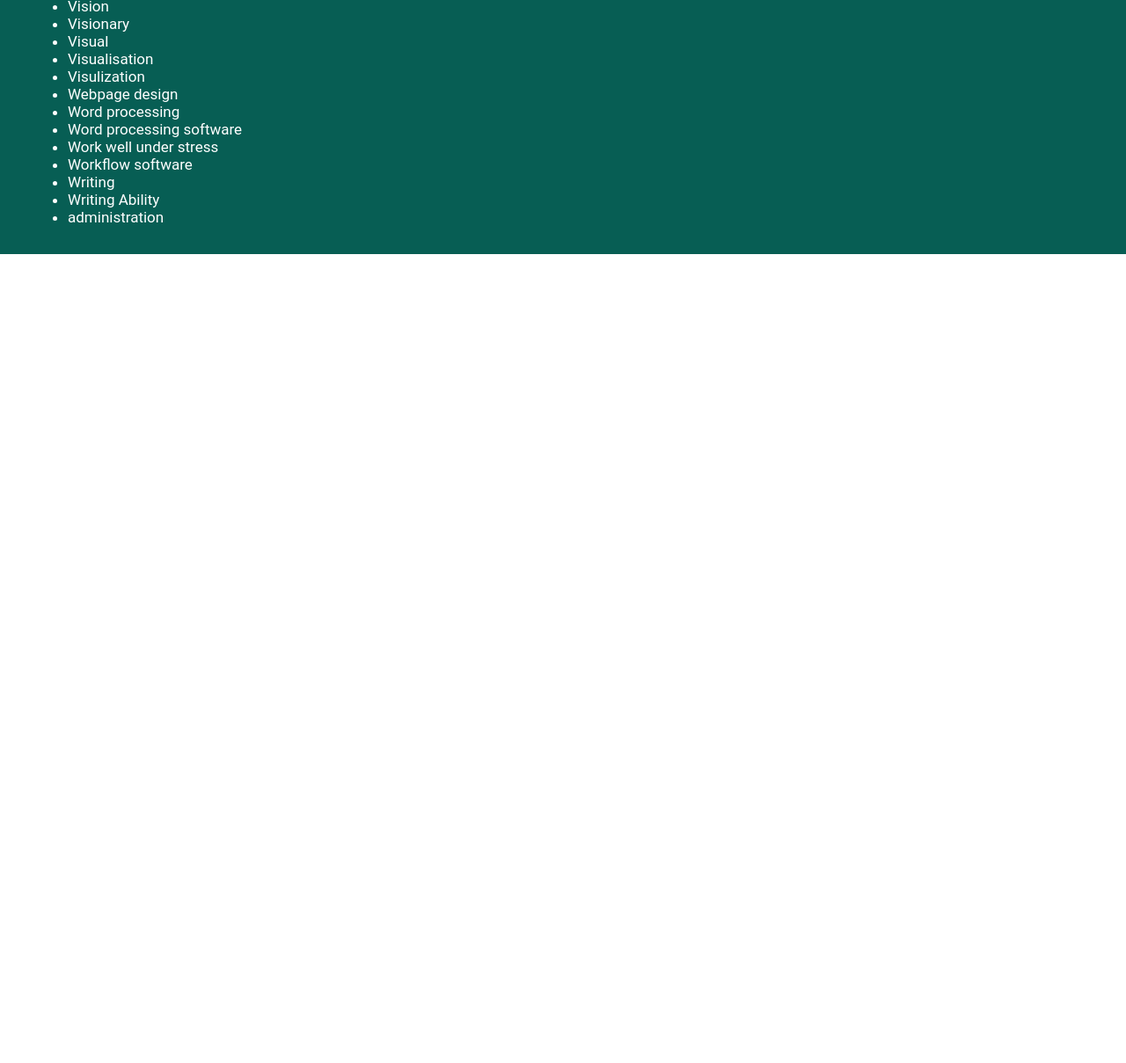
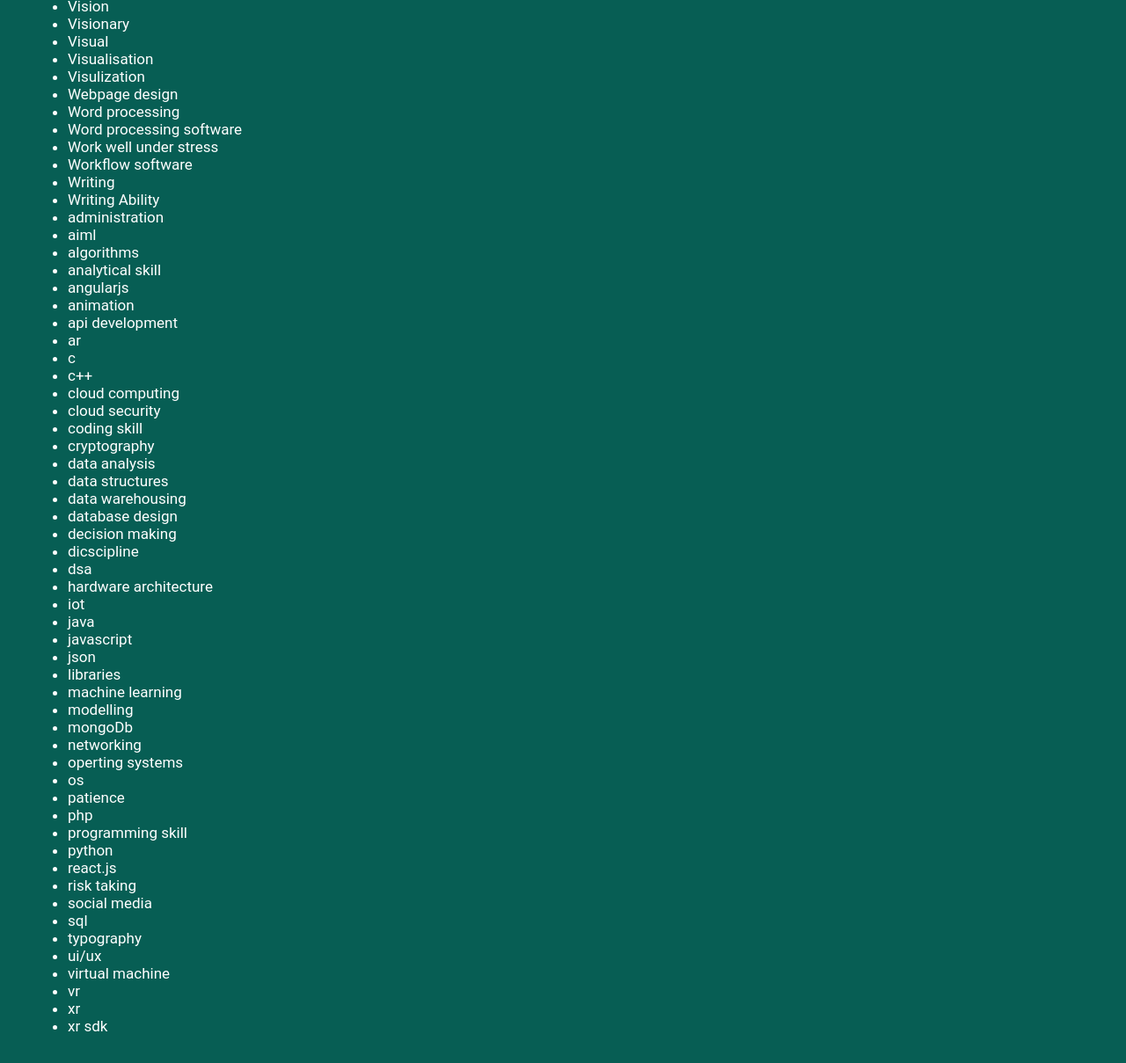
Before and after one commit to Marcresi/CareerList, a plain HTML site: page index.html in a window 1280 px wide. Shown: the part 9195-10404 px from the top of the page at 88% size. Before the commit the page ends 9484 px from the top, so only its background shows below. Drawn offline with Linux system fonts and the light colour scheme.

Commit message:
updated lsit 2

```diff
--- a/index.html
+++ b/index.html
@@ -474,7 +474,53 @@ let data=['API',
  'Workflow software',
  'Writing',
  'Writing Ability',
- 'administration',]
+ 'administration',
+ 'aiml',
+ 'algorithms',
+ 'analytical skill ',
+ 'angularjs',
+ 'animation',
+ 'api development',
+ 'ar',
+ 'c',
+ 'c++',
+ 'cloud computing',
+ 'cloud security',
+ 'coding skill',
+ 'cryptography',
+ 'data analysis ',
+ 'data structures',
+ 'data warehousing ',
+ 'database design ',
+ 'decision making',
+ 'dicscipline',
+ 'dsa',
+ 'hardware architecture',
+ 'iot',
+ 'java',
+ 'javascript',
+ 'json',
+ 'libraries',
+ 'machine learning',
+ 'modelling',
+ 'mongoDb ',
+ 'networking',
+ 'operting systems',
+ 'os',
+ 'patience',
+ 'php',
+ 'programming skill',
+ 'python',
+ 'react.js',
+ 'risk taking',
+ 'social media',
+ 'sql',
+ 'typography',
+ 'ui/ux',
+ 'virtual machine',
+ 'vr',
+ 'xr',
+ 'xr sdk']
 
 
  let list = document.getElementById("myList");
```
